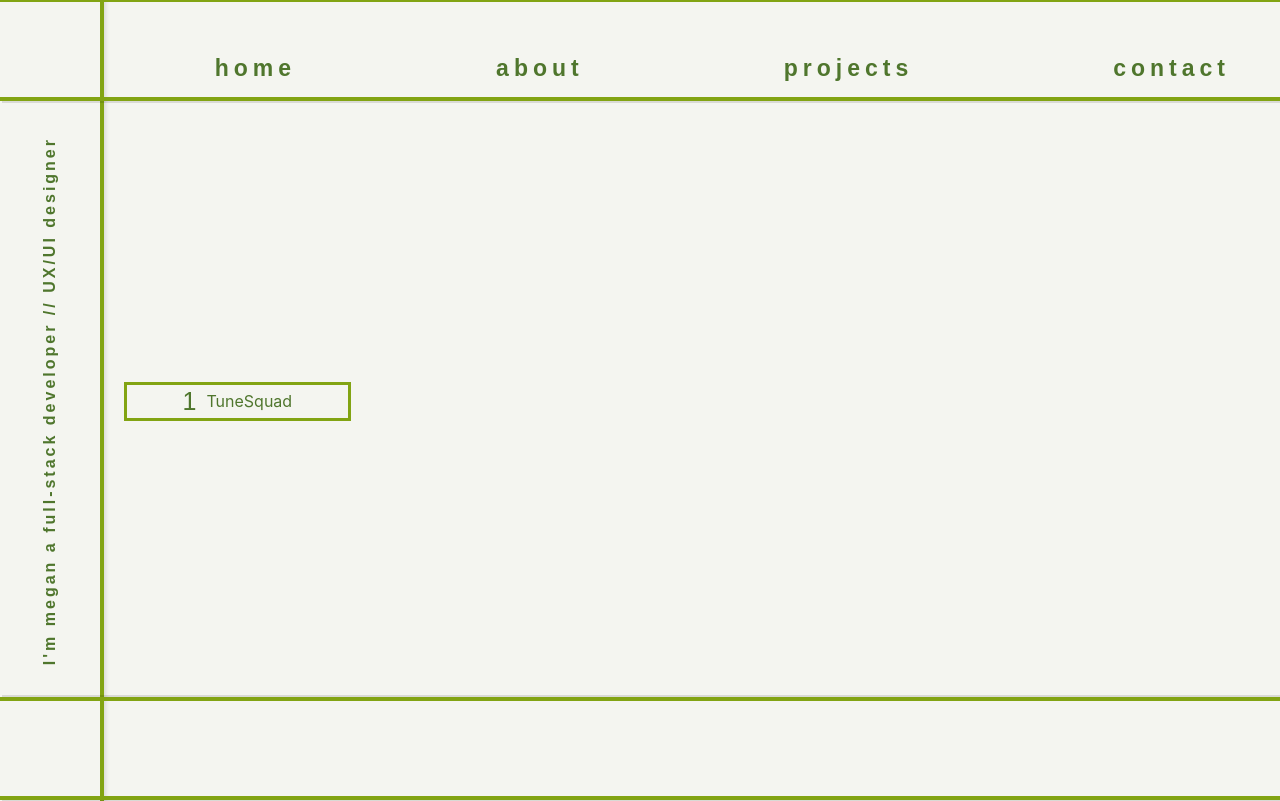
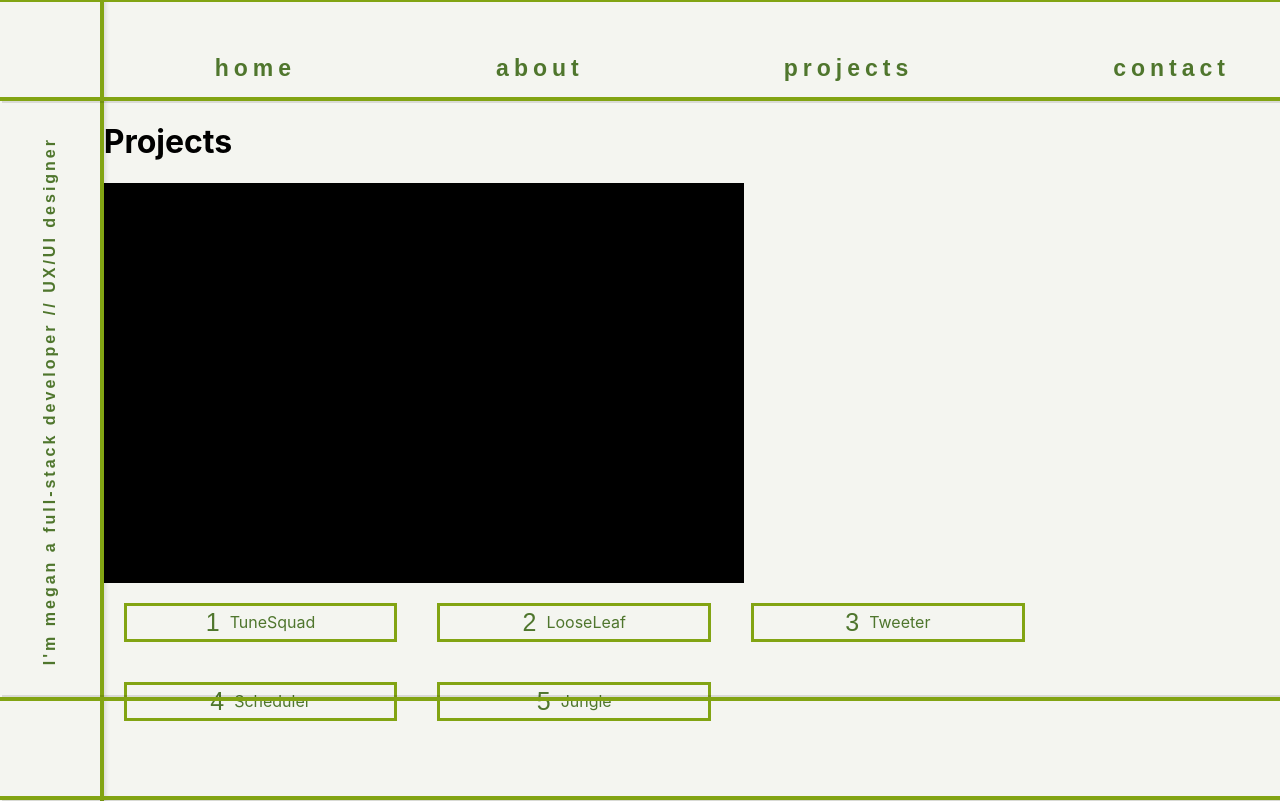
Before and after one commit to megsmcbride/portfolio-2.0, a React (Create React App) app: page /projects in a window 1280 px wide. Built offline with nearby package versions, Linux system fonts and the light colour scheme.

Commit message:
Remove CSS and fix project layout issue

```diff
--- a/src/App.css
+++ b/src/App.css
@@ -106,7 +106,7 @@ body {
   }
 
   .home-container h1 {
-    font-size: 13rem;
+    font-size: 8rem;
     letter-spacing: 10px;
   }
 }
@@ -115,18 +115,17 @@ body {
 
 .projects-layout {
   display: flex;
-  flex-direction: row;
+  flex-direction: column;
 }
 
 .projects-button-container {
-  max-width: 1200px;
   display: grid;
-  width: 800px;
+  max-width: 80%;
 }
 
 .projects-image {
-  width: 800px;
-  height: 500px;
+  width: 50vw;
+  height: 50vh;
   background-color: black;
 }
 
@@ -183,26 +182,14 @@ body {
   margin-right: 10px;
 }
 
-.projects-container h1 {
-  -webkit-text-stroke: 4px hsl(46, 21%, 88%);
-  font-variation-settings: "wght" 900, "ital" 1;
-  text-align: center;
-  color: transparent;
-  font-family: "Meta", sans-serif;
-  text-shadow: 10px 10px 0px hsl(73, 19%, 60%), 15px 15px 0px hsl(80, 30%, 42%),
-    20px 20px 0px hsl(92, 45%, 32%), 25px 25px 0px hsl(92, 25%, 22%),
-    45px 45px 10px hsl(95, 16%, 16%);
-  cursor: pointer;
-  margin-top: 0px;
-  font-size: 7rem;
-  margin-bottom: 40px;
-}
+
 
 .projects-container {
-  width: 100%;
+  width: calc(100% - 100px);
+  height: 100%;
   display: flex;
   flex-direction: column;
-  margin-top: -50px;
+  justify-items: center;
 }
 
 /* home */
@@ -215,7 +202,7 @@ body {
 
 .home-container h1 {
   transition: all 0.5s;
-  -webkit-text-stroke: 5px hsl(46, 21%, 88%);
+  -webkit-text-stroke: 10px hsl(46, 21%, 88%);
   font-variation-settings: "wght" 900, "ital" 1;
   text-align: center;
   color: transparent;
@@ -229,7 +216,7 @@ body {
 
 .home-container h1:hover {
   font-variation-settings: "wght" 100, "ital" 0;
-  -webkit-text-stroke: 2px hsl(92, 45%, 32%);
+  -webkit-text-stroke: 12px hsl(92, 45%, 32%);
   color: hsl(92, 45%, 32%);
   text-shadow: none;
 }
--- a/src/pages/Projects.tsx
+++ b/src/pages/Projects.tsx
@@ -1,13 +1,36 @@
 import React from "react";
+import tunesquad from "../images/tunesquad.gif";
+
 
 function Projects() {
   return (
     <>
+
+    <div className="projects-container">
+      <h1>Projects</h1>
+      <div className="projects-layout">
+
+      <div className="projects-image">placeholder</div>
+      {/* <img src={tunesquad} alt="tunesquad" /> */}
       <div className="projects-button-container">
         <a className="projects-button">
           <span className="projects-number">1</span> TuneSquad
         </a>
+        <a className="projects-button">
+          <span className="projects-number">2</span> LooseLeaf
+        </a>
+        <a className="projects-button">
+          <span className="projects-number">3</span> Tweeter
+        </a>
+        <a className="projects-button">
+          <span className="projects-number">4</span> Scheduler
+        </a>
+        <a className="projects-button">
+          <span className="projects-number">5</span> Jungle
+        </a>
       </div>
+      </div>
+    </div>
     </>
   );
 }
```
